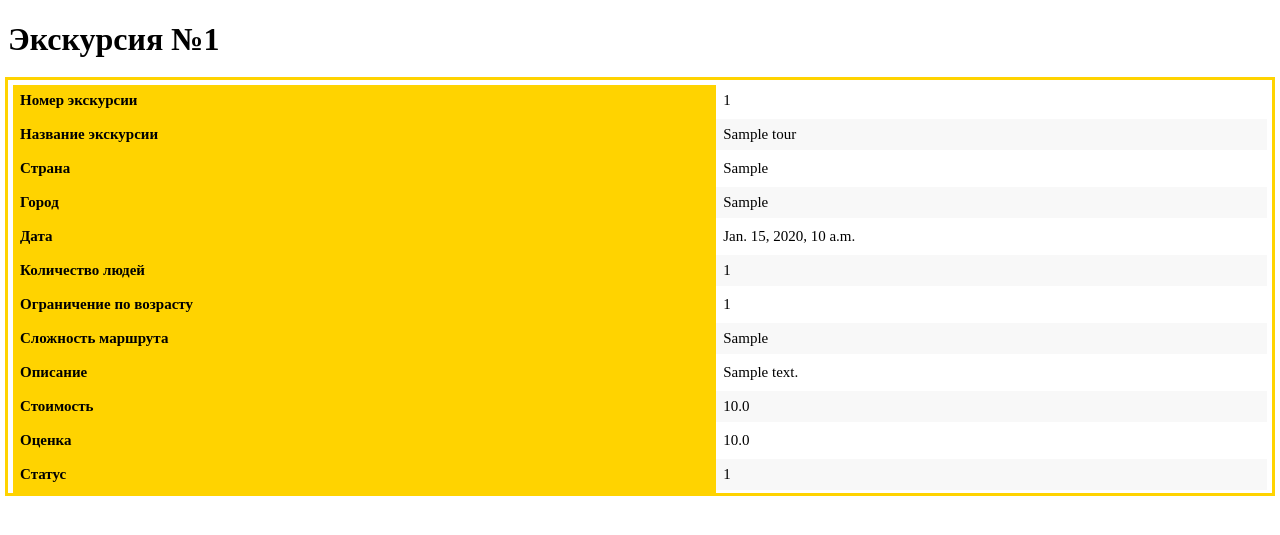
After one commit to tyques/authorsExcursions_Django, a Django app: page /tours/1 in a window 1280 px wide. The commit adds this page. Shown: the top 535 px of the page. Run offline with Django 5.2, Linux system fonts and the light colour scheme; tables that the repository leaves empty hold one stand-in row (values such as "Sample post").

Commit message:
lab 9 done

```diff
--- a/authorsExcursions/admin.py
+++ b/authorsExcursions/admin.py
@@ -1,6 +1,6 @@
 from django.contrib import admin
 
-from authorsExcursions.models import User, RegisteredUser, Guide, Administrator, Tour, Cart, CartItem, Order
+from authorsExcursions.models import User, RegisteredUser, Guide, Administrator, Tour, Cart, CartItem, Order, Catalog
 
 # Register your models here.
 
@@ -12,5 +12,7 @@ admin.site.register(Tour)
 admin.site.register(Cart)
 admin.site.register(CartItem)
 admin.site.register(Order)
+admin.site.register(Catalog)
+
 
 # каталог, фидбек
--- a/authorsExcursions/urls.py
+++ b/authorsExcursions/urls.py
@@ -1,7 +1,10 @@
 from django.urls import path
 
-from authorsExcursions.views import HomePageView
+from authorsExcursions.views import HomePageView, UsersListView, TourListView, TourDetailView
 
 urlpatterns = [
     path('', HomePageView.as_view(), name='home'),
+    path('users', UsersListView.as_view(), name='users'),
+    path('tours', TourListView.as_view(), name='tours'),
+    path('tours/<int:pk>', TourDetailView.as_view(), name='tour_detail'),
 ]
--- a/authorsExcursions/views.py
+++ b/authorsExcursions/views.py
@@ -1,6 +1,22 @@
-from django.shortcuts import render
-from django.views.generic import TemplateView
+from django.views.generic import TemplateView, ListView, DetailView
+
+from authorsExcursions.models import User, Tour
 
 
 class HomePageView(TemplateView):
     template_name = 'home.html'
+
+class UsersListView(ListView):
+    template_name = 'users.html'
+    model = User
+    context_object_name = 'list_of_all_users'
+
+class TourListView(ListView):
+    template_name = 'tours.html'
+    model = Tour
+    context_object_name = 'list_of_all_tours'
+
+class TourDetailView(DetailView):
+    template_name = 'tour_detail.html'
+    model = Tour
+    context_object_name = 'tour'
--- a/static/css/style.css
+++ b/static/css/style.css
@@ -1,3 +1,42 @@
-h1{
-    color: blue
+table {
+    width: 100%;
+    margin-bottom: 20px;
+    border: 5px solid #fff;
+    border-top: 5px solid #fff;
+    border-bottom: 3px solid #fff;
+    border-collapse: collapse;
+    outline: 3px solid #ffd300;
+    font-size: 15px;
+    background: #fff !important;
 }
+
+table th {
+    font-weight: bold;
+    padding: 7px;
+    background: #ffd300;
+    border: none;
+    text-align: left;
+    font-size: 15px;
+    border-top: 3px solid #fff;
+    border-bottom: 3px solid #ffd300;
+}
+
+table td {
+    padding: 7px;
+    border: none;
+    border-top: 3px solid #fff;
+    border-bottom: 3px solid #fff;
+    font-size: 15px;
+}
+
+table tbody tr:nth-child(even) {
+    background: #f8f8f8 !important;
+}
+
+table td a {
+    text-decoration: none;
+}
+
+.order-info {
+    width: 40%;
+}
--- /dev/null
+++ b/templates/tour_detail.html
@@ -0,0 +1,62 @@
+<!DOCTYPE html>
+{% load static %}
+<html lang="en">
+<head>
+    <meta charset="UTF-8">
+    <title>Подробная информация об экскурсии</title>
+    <link rel="stylesheet" href="{% static 'css/style.css' %}"/>
+</head>
+<body>
+
+<h1>Экскурсия №{{ tour.excID }}</h1>
+<table class="tour-info">
+    <tr>
+        <th>Номер экскурсии</th>
+        <td>{{tour.excID}}</td>
+    </tr>
+    <tr>
+        <th>Название экскурсии</th>
+        <td>{{tour.excName}}</td>
+    </tr>
+    <tr>
+        <th>Страна</th>
+        <td>{{tour.excCountry}}</td>
+    </tr>
+    <tr>
+        <th>Город</th>
+        <td>{{tour.excCity}}</td>
+    </tr>
+    <tr>
+        <th>Дата</th>
+        <td>{{tour.excDate}}</td>
+    </tr>
+    <tr>
+        <th>Количество людей</th>
+        <td>{{tour.peopleNumberCurrent}}</td>
+    </tr>
+    <tr>
+        <th>Ограничение по возрасту</th>
+        <td>{{tour.ageRestrict}}</td>
+    </tr>
+    <tr>
+        <th>Сложность маршрута</th>
+        <td>{{tour.pathDiff}}</td>
+    </tr>
+        <tr>
+        <th>Описание</th>
+        <td>{{tour.excDesc}}</td>
+    </tr>
+        <tr>
+        <th>Стоимость</th>
+        <td>{{tour.excPrice}}</td>
+    </tr>
+        <tr>
+        <th>Оценка</th>
+        <td>{{tour.excScore}}</td>
+    </tr>
+        <tr>
+        <th>Статус</th>
+        <td>{{tour.excStatus}}</td>
+</table>
+</body>
+</html>
```
Also changed, not shown: templates/tours.html (added, +40 -0 lines), templates/users.html (added, +30 -0 lines).
